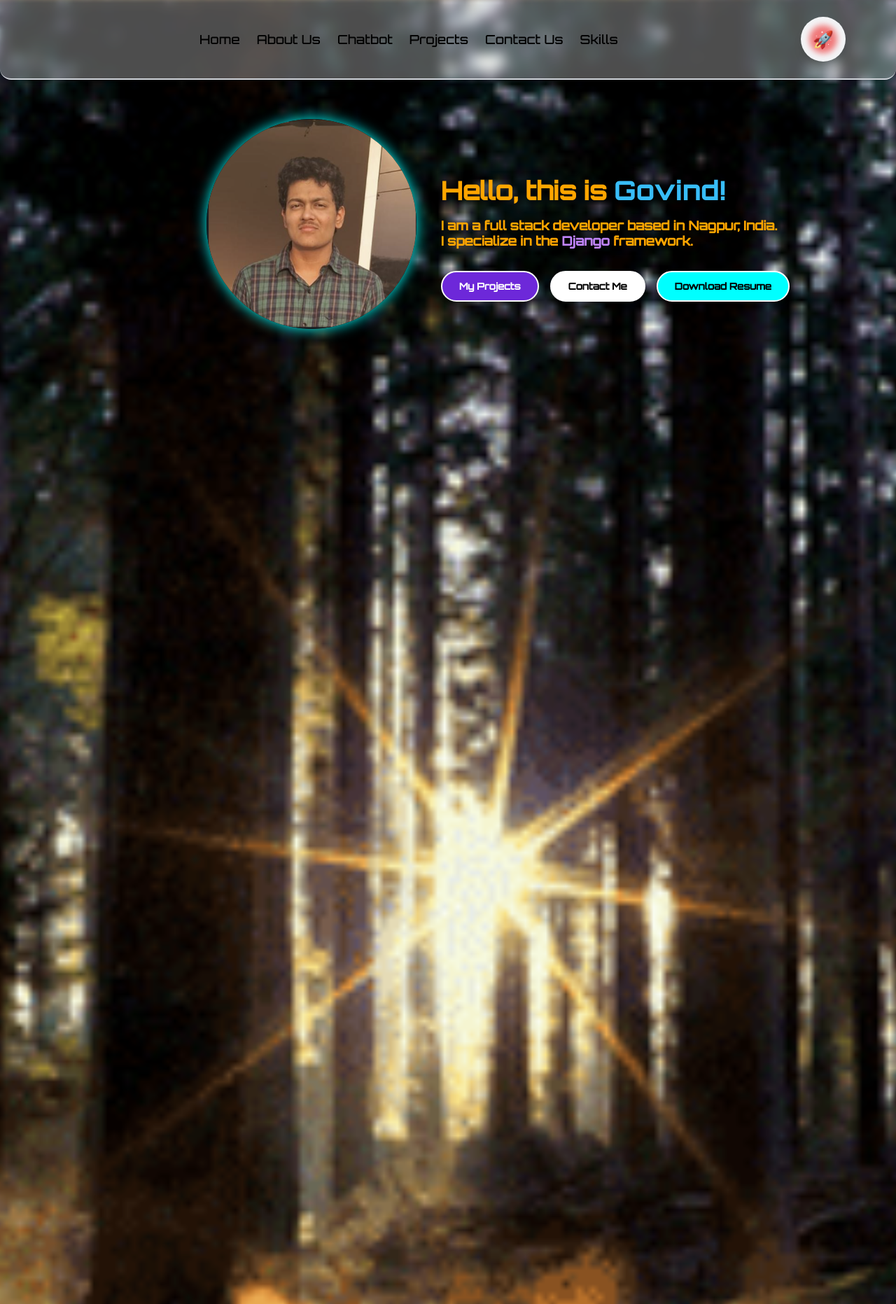
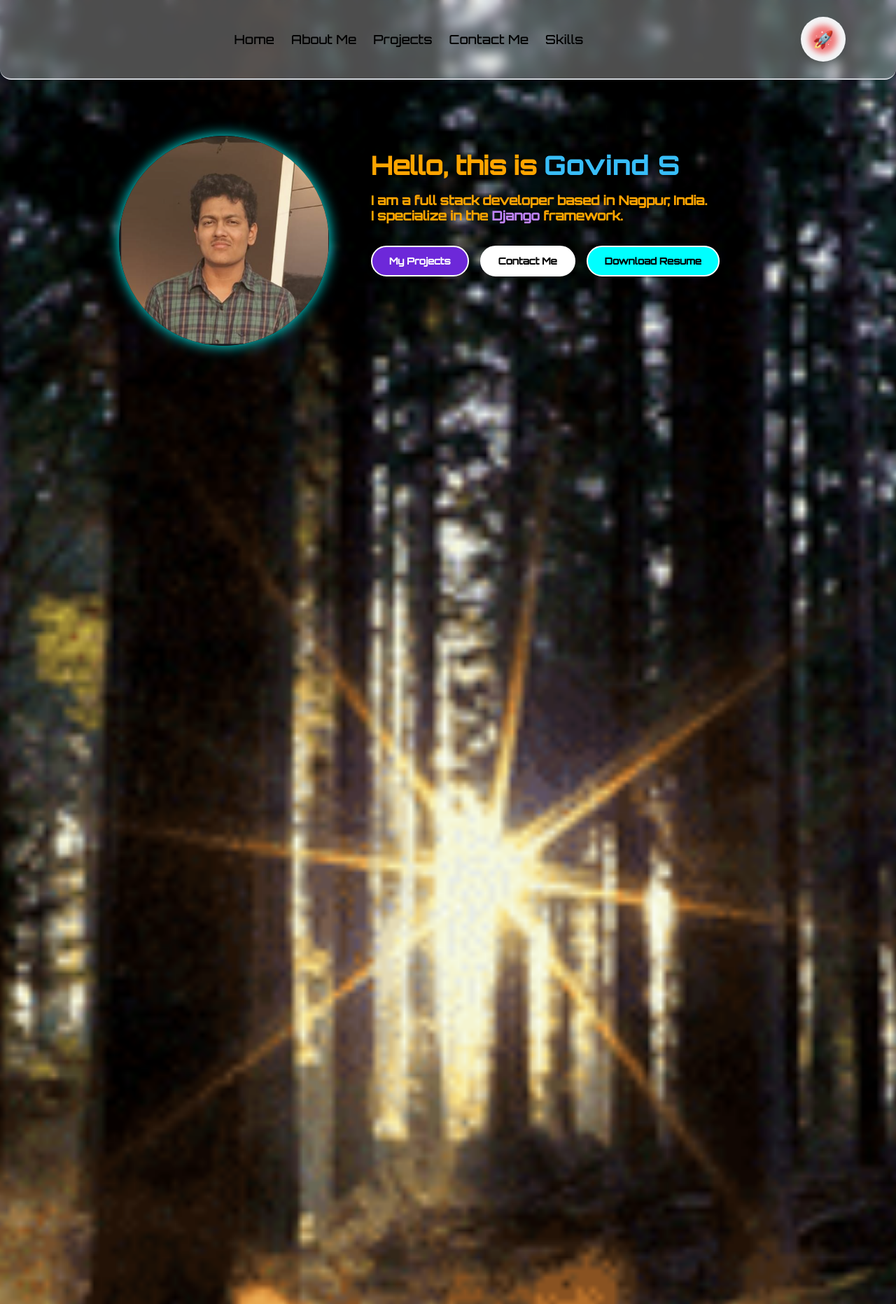
Before and after one commit to Gov-10/portfolio, a Django app: page / in a window 1280 px wide. Shown: the top 1863 px of the page at 70% size. Run offline with Django 5.2, Linux system fonts and the light colour scheme.

Commit message:
created inpage navigation (content to be added later)

```diff
--- a/port/myport/templates/home.html
+++ b/port/myport/templates/home.html
@@ -13,34 +13,24 @@
         box-sizing: border-box;
         font-family: 'Orbitron', sans-serif;
       }
-
       html, body {
         height: 100%;
         width: 100%;
         overflow-x: hidden;
+        scroll-behavior: smooth;
       }
-
       body {
         transition: background 0.5s;
-        /* Ensure there's enough content to scroll */
-        min-height: 120vh;
-      }
-
-      .page-container {
-        position: relative;
         min-height: 100vh;
       }
-
       body.light {
         background: url("{% static 'day.gif' %}") no-repeat center center fixed;
         background-size: cover;
       }
-
       body.dark {
         background: black;
         background-size: cover;
       }
-
       .navbar {
         display: flex;
         flex-wrap: wrap;
@@ -55,51 +45,36 @@
         box-shadow: 0 4px 6px -1px rgba(0, 0, 0, 0.1), 0 2px 4px -1px rgba(0, 0, 0, 0.06);
         transition: background-color 0.5s;
         width: 100%;
+        background-color: rgba(255,255,255,0.1);
+        backdrop-filter: blur(8px);
       }
-
       body.light .navbar {
         background-color: rgba(255, 255, 255, 0.3);
         border-bottom: 2px solid #d1d5db;
-        backdrop-filter: blur(8px);
       }
-
       body.dark .navbar {
         background-color: rgba(23, 37, 84, 0.4);
         border-bottom: 2px solid #22d3ee;
-        backdrop-filter: blur(8px);
       }
-
       #modes {
         font-size: 0.875rem;
         font-weight: 600;
       }
-
-      body.light #modes {
-        color: #374151;
-      }
-
-      body.dark #modes {
-        color: #22d3ee;
-      }
-
+      body.light #modes { color: #374151; }
+      body.dark #modes { color: #22d3ee; }
       .nav-links {
         display: flex;
         flex-wrap: wrap;
         gap: 24px;
         align-items: center;
       }
-
       .nav-link {
         font-size: 1.125rem;
         text-decoration: none;
         transition: transform 0.3s;
         position: relative;
       }
-
-      .nav-link:hover {
-        transform: scale(1.1);
-      }
-
+      .nav-link:hover { transform: scale(1.1); }
       .nav-link::after {
         content: '';
         position: absolute;
@@ -109,28 +84,11 @@
         bottom: -4px;
         transition: width 0.3s, left 0.3s;
       }
-
-      body.light .nav-link {
-        color: black;
-      }
-
-      body.dark .nav-link {
-        color: #22d3ee;
-      }
-
-      body.light .nav-link::after {
-        background-color: #ef4444;
-      }
-
-      body.dark .nav-link::after {
-        background-color: #22d3ee;
-      }
-
-      .nav-link:hover::after {
-        width: 100%;
-        left: 0;
-      }
-
+      body.light .nav-link { color: black; }
+      body.dark .nav-link { color: #22d3ee; }
+      body.light .nav-link::after { background-color: #ef4444; }
+      body.dark .nav-link::after { background-color: #22d3ee; }
+      .nav-link:hover::after { width: 100%; left: 0; }
       #themeToggle {
         width: 64px;
         height: 64px;
@@ -144,33 +102,16 @@
         transform: scale(1);
         transition: transform 0.3s, background-color 0.3s;
       }
-
-      body.light #themeToggle {
-        background-color: #f3f4f6;
-      }
-
-      body.dark #themeToggle {
-        background-color: #334155;
-      }
-
-      body.light #themeToggle:hover {
-        background-color: #d1d5db;
-      }
-
-      body.dark #themeToggle:hover {
-        background-color: #475569;
-      }
-
-      #themeToggle:hover {
-        transform: scale(1.25);
-      }
-
+      body.light #themeToggle { background-color: #f3f4f6; }
+      body.dark #themeToggle { background-color: #334155; }
+      body.light #themeToggle:hover { background-color: #d1d5db; }
+      body.dark #themeToggle:hover { background-color: #475569; }
+      #themeToggle:hover { transform: scale(1.25); }
       .rocket-container {
         position: relative;
         width: 40px;
         height: 40px;
       }
-
       .rocket-glow {
         position: absolute;
         width: 100%;
@@ -179,15 +120,8 @@
         filter: blur(4px);
         opacity: 0.7;
       }
-
-      body.light .rocket-glow {
-        background-color: #ef4444;
-      }
-
-      body.dark .rocket-glow {
-        background-color: #3b82f6;
-      }
-
+      body.light .rocket-glow { background-color: #ef4444; }
+      body.dark .rocket-glow { background-color: #3b82f6; }
       .rocket {
         position: absolute;
         width: 100%;
@@ -197,12 +131,26 @@
         justify-content: center;
         font-size: 1.5rem;
       }
-
+      section {
+        min-height: 100vh;
+        display: flex;
+        flex-direction: column;
+        justify-content: center;
+        align-items: center;
+        scroll-margin-top: 100px;
+        padding: 60px 0 40px 0;
+      }
+      #home {
+        flex-direction: row;
+        align-items: flex-start;
+        justify-content: center;
+        gap: 40px;
+        min-height: 90vh;
+      }
       .img-container {
         margin: 20px;
         display: inline-block;
       }
-
       .govind_img {
         width: 300px;
         height: 300px;
@@ -211,66 +159,45 @@
         cursor: pointer;
         transition: 0.3s ease-in-out;
       }
-
       .govind_img:hover {
         box-shadow: 0 0 30px aqua, 0 0 50px lightblue;
       }
-
-      .cont {
-        position: absolute;
-        top: 150px;
-        left: 275px;
+      .header {
+        width: 600px;
+        max-width: 90vw;
+        height: auto;
+        transition: color 0.3s;
+        margin-top: 40px;
       }
-
-      .header {
-        position: absolute;
-        top: 250px;
-        right: 50px;
-        width: 600px;
-        height: 600px;
-        transition: color 0.3s;
-      }
-
-      body.light .header {
-        color: orange;
-      }
-
-      body.dark .header {
-        color: white;
-      }
-
+      body.light .header { color: orange; }
+      body.dark .header { color: white; }
       .header h1 {
         font-size: 2.25rem;
         font-weight: bold;
         margin-bottom: 1rem;
         filter: drop-shadow(0 0 6px rgba(0, 0, 0, 0.8));
       }
-
       .header h1 span {
         color: #38bdf8;
         font-weight: 800;
         letter-spacing: 0.05em;
         filter: drop-shadow(0 0 6px rgba(0, 0, 0, 0.8));
       }
-
       .header h4 {
         font-size: 1.125rem;
         margin-bottom: 2rem;
         filter: drop-shadow(0 0 6px rgba(0, 0, 0, 0.7));
       }
-
       .header h4 span {
         font-weight: 600;
         color: #c084fc;
         filter: drop-shadow(0 0 6px rgba(0, 0, 0, 0.7));
       }
-
       .button-container {
         display: flex;
         flex-wrap: wrap;
         gap: 1rem;
       }
-
       .btn {
         padding: 12px 24px;
         border-radius: 9999px;
@@ -280,77 +207,56 @@
         transition: all 0.3s;
         box-shadow: 0 4px 6px -1px rgba(0, 0, 0, 0.1), 0 2px 4px -1px rgba(0, 0, 0, 0.06);
       }
-
-      .btn-primary {
-        background-color: #6d28d9;
-        color: white;
-      }
-
-      .btn-primary:hover {
-        background-color: white;
-        color: #6d28d9;
-      }
-
-      .btn-secondary {
-        background-color: white;
-        color: black;
-      }
-      .btn-tertiary{
-        background-color: cyan;
-        color: black;
-      }
-      .btn-tertiary:hover{
-        background-color: #6d28d9;
-        color: white;
-      }
-      .btn-secondary:hover {
-        background-color: #6d28d9;
-        color: white;
-      }
-
+      .btn-primary { background-color: #6d28d9; color: white; }
+      .btn-primary:hover { background-color: white; color: #6d28d9; }
+      .btn-secondary { background-color: white; color: black; }
+      .btn-tertiary{ background-color: cyan; color: black; }
+      .btn-tertiary:hover{ background-color: #6d28d9; color: white; }
+      .btn-secondary:hover { background-color: #6d28d9; color: white; }
       /* Animation */
       @keyframes fadeInUp {
-        from {
-          opacity: 0;
-          transform: translateY(20px);
+        from { opacity: 0; transform: translateY(20px);}
+        to { opacity: 1; transform: translateY(0);}
+      }
+      .animate-fadeInUp { animation: fadeInUp 1s ease-out; }
+      .abtcon, .projcon {
+        color: white;
+        font-size: 1.2rem;
+        max-width: 700px;
+        margin: 0 auto;
+        text-align: center;
+        padding: 24px;
+        border-radius: 12px;
+        background: rgba(0,0,0,0.3);
+        box-shadow: 0 2px 8px rgba(0,0,0,0.1);
+      }
+      .section-title {
+        font-size: 2rem;
+        font-weight: bold;
+        margin-bottom: 24px;
+        color: #38bdf8;
+        letter-spacing: 0.05em;
+      }
+      @media (max-width: 900px) {
+        #home {
+          flex-direction: column;
+          align-items: center;
         }
-        to {
-          opacity: 1;
-          transform: translateY(0);
-        }
-      }
-
-      .animate-fadeInUp {
-        animation: fadeInUp 1s ease-out;
-      }
-
-      .logo.float-in {
-        animation: floatIn 1s ease-in-out;
-      }
-
-      @keyframes floatIn {
-        from {
-          opacity: 0;
-          transform: translateY(-20px);
-        }
-        to {
-          opacity: 1;
-          transform: translateY(0);
+        .header {
+          margin-top: 0;
         }
       }
     </style>
   </head>
   <body class="light">
-    <div class="page-container">
-      <nav class="navbar">
+    <nav class="navbar">
       <p id="modes"></p>
       <div class="nav-links">
-        <a href="/" class="nav-link">Home</a>
-        <a href="/about_us/" class="nav-link">About Us</a>
-        <a href="/chat/" class="nav-link">Chatbot</a>
-        <a href="/projects/" class="nav-link">Projects</a>
-        <a href="/contact_us/" class="nav-link">Contact Us</a>
-        <a href="/skills/" class="nav-link">Skills</a>
+        <a href="#home" class="nav-link">Home</a>
+        <a href="#about-me" class="nav-link">About Me</a>
+        <a href="#projects" class="nav-link">Projects</a>
+        <a href="#contact" class="nav-link">Contact Me</a>
+        <a href="#skills" class="nav-link">Skills</a>
       </div>
       <div style="margin-right: 48px;">
         <button id="themeToggle">
@@ -362,81 +268,91 @@
       </div>
     </nav>
 
-    <div>
-      <div class="cont">
-        <div class="img-container">
-          <img src="{% static 'govind_image.png' %}" alt="This is Govind" class="govind_img" onclick="openPopup()" />
+    <section id="home">
+      <div class="img-container">
+        <img src="{% static 'govind_image.png' %}" alt="This is Govind" class="govind_img" onclick="openmail()" />
+      </div>
+      <div id="heading" class="header">
+        <h1 class="animate-fadeInUp">
+          Hello, this is <span>Govind S</span>
+        </h1>
+        <h4 class="animate-fadeInUp">
+          I am a full stack developer based in Nagpur, India.<br />
+          I specialize in the <span>Django</span> framework.
+        </h4>
+        <div class="button-container">
+          <button type="button" class="btn btn-primary" onclick="scrollToSection('projects')">
+            <b>My Projects</b>
+          </button>
+          <button type="button" class="btn btn-secondary" onclick="scrollToSection('contact')">
+            <b>Contact Me</b>
+          </button>
+          <button type="button" class="btn btn-tertiary" onclick="downloadResume()">
+            <b>Download Resume</b>
+          </button>
         </div>
       </div>
+    </section>
 
-      <div id="heading" class="header">
-        <h1 class="animate-fadeInUp">
-          Hello, this is
-          <span>Govind!</span>
-        </h1>
+    <section id="about-me">
+      <div class="section-title">About Me</div>
+      <div class="abtcon">
+        Hi! I'm Govind S
+      </div>
+    </section>
 
-        <h4 class="animate-fadeInUp">
-          I am a full stack developer based in Nagpur, India.<br />
-          I specialize in the
-          <span>Django</span> framework.
-        </h4>
+    <section id="projects">
+      <div class="section-title">Projects</div>
+      <div class="projcon">
+        <ul style="list-style:none; padding:0;">
+          <li><b>Portfolio Website</b> – This very site, built with Django and custom CSS.</li>
+          <li><b>Chatbot App</b> – An AI-powered chatbot using Django and JavaScript.</li>
+          <li><b>ABC/b> –</li>
+        </ul>
+      </div>
+    </section>
 
-        <div class="button-container">
-          <button type="button" class="btn btn-primary" id="btns">
-            <b>My Projects</b>
-          </button>
-          <button type="button" class="btn btn-secondary" id="btns1">
-            <b>Contact Me</b>
-          </button>
-          <button type="button" class="btn btn-tertiary" id="btns2">
-            <b>Download Resume</b>
-          </button>
+    <section id="contact">
+      <div class="section-title">Contact Me</div>
+      <div class="abtcon">
+        <p>Email: <a href="mailto:govindsys1008@gmail.com" style="color:cyan;">govindsys1008@gmail.com</a></p>
+        <p>Location: Nagpur, India</p>
+      </div>
+    </section>
 
-        </div>
+    <section id="skills">
+      <div class="section-title">Skills</div>
+      <div class="abtcon">
+        RSASRDS
       </div>
-    </div>
+    </section>
 
     <script>
       const btn = document.getElementById("themeToggle");
-      const logo = document.querySelector(".logo");
       const rocket = document.getElementById("rocket");
-      const proj = document.getElementById("btns");
-      const contact = document.getElementById("btns1");
-
-      // Button redirects
-      proj.onclick = function () {
-        window.location.href = "/projects/";
-      };
-      contact.onclick = function () {
-        window.location.href = "/contact_us/";
-      };
-
-      // Logo animation function
-      function triggerFloatIn() {
-        if (logo) {
-          logo.classList.remove("float-in");
-          void logo.offsetWidth;
-          logo.classList.add("float-in");
-        }
-      }
 
       // Theme toggle functionality
       btn.addEventListener("click", () => {
         document.body.classList.toggle("dark");
         document.body.classList.toggle("light");
-
         const isDark = document.body.classList.contains("dark");
         document.getElementById("modes").textContent = isDark ? "dark mode" : "";
       });
 
-      // Apply float-in animation on page load
-      window.addEventListener("load", () => {
-        triggerFloatIn();
-      });
+      // Smooth scroll for nav links and buttons
+      function scrollToSection(id) {
+        const el = document.getElementById(id);
+        if (el) el.scrollIntoView({ behavior: "smooth" });
+      }
+
+      // Download resume placeholder
+      function downloadResume() {
+        window.open("{% static 'resume.pdf' %}", "_blank");
+      }
 
       // Popup function
-      function openPopup() {
-        alert("Hello! That's me, Govind 😎");
+      function openmail() {
+        window.location.href = "mailto:govindsys1008@gmail.com";
       }
     </script>
   </body>
```
